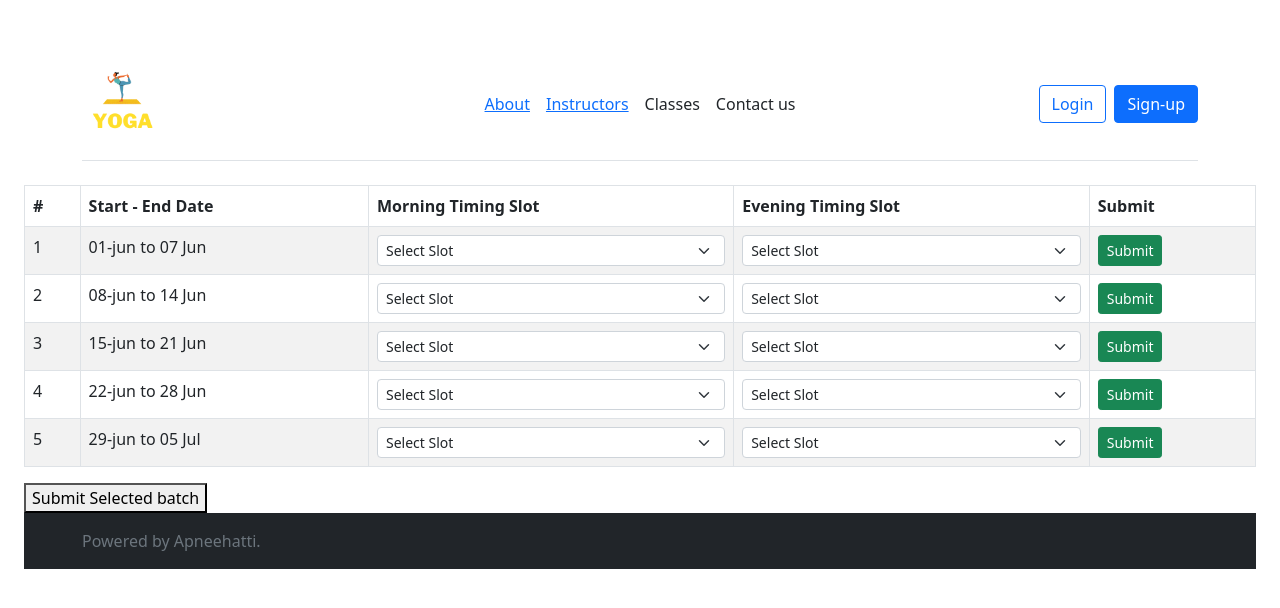
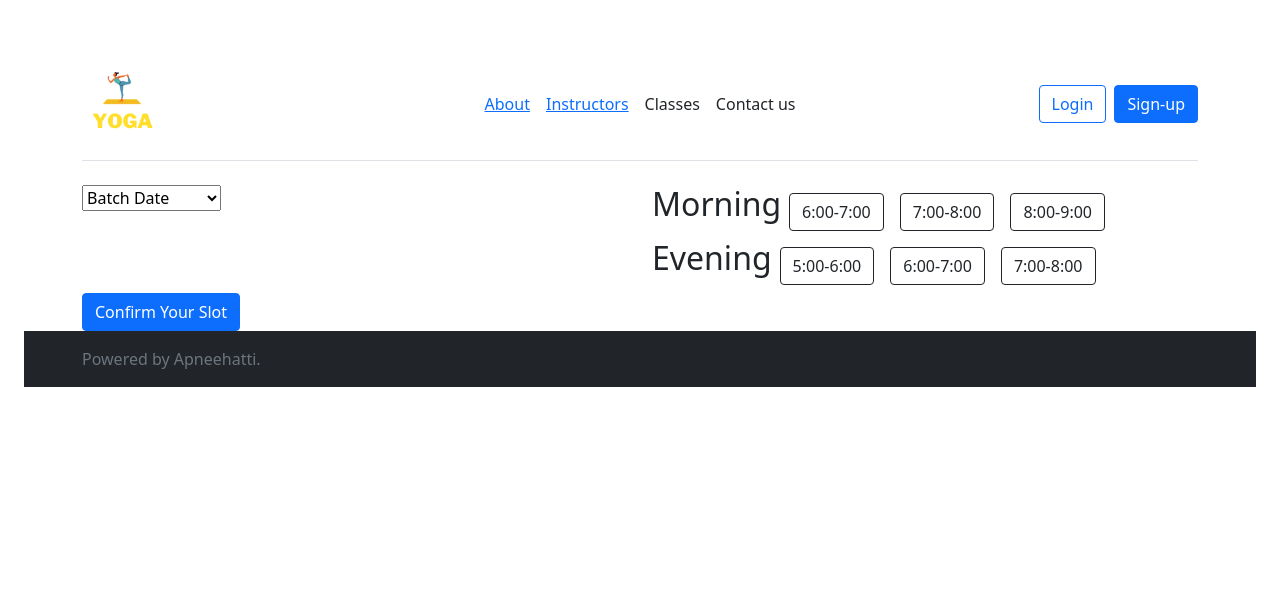
Before and after one commit to ni30gupta/sample, a React (Create React App) app: page /datepicker in a window 1280 px wide. Shown: the top 608 px of the page. Built offline with nearby package versions, Linux system fonts and the light colour scheme.

Commit message:
scheduler function ~ok do style now

```diff
--- /dev/null
+++ b/src/API/tutorschedule.js
@@ -0,0 +1,24 @@
+export const tuterSchedule = [
+    {
+        id: 1,
+        batchDate: "1 Jun to 7 Jun"
+
+    },
+
+    {
+        id: 2,
+        batchDate: "8 Jun to 14 Jun"
+
+    },
+
+    {
+        id: 3,
+        batchDate: "14 Jun to 20 Jun"
+
+    },
+]
+
+export const timing = {
+    morningTime: ["6:00-7:00", "7:00-8:00", "8:00-9:00",],
+    eveningTime: ["5:00-6:00", "6:00-7:00", "7:00-8:00"]
+}
--- a/src/component/BookingProcess.css
+++ b/src/component/BookingProcess.css
@@ -1,11 +1,9 @@
-#root
-  > div
-  > div
-  > div
-  > div.MuiTableContainer-root.makeStyles-container-12
-  > table
-  > thead
-  > tr
-  > th:nth-child(1) {
-  background-color: aqua !important;
+.submit-btn:focus {
+  background-color: black !important;
+  color: white;
 }
+
+.timing-chart {
+  display: flex;
+  flex-direction: row;
+}
--- a/src/component/BookingProcess.js
+++ b/src/component/BookingProcess.js
@@ -1,7 +1,9 @@
-import { Button, Dropdown } from 'bootstrap'
+import { Dropdown } from 'bootstrap'
 import React from 'react'
-import { DropdownButton, Table } from 'react-bootstrap'
+import { Col, Container, Button, DropdownButton, Row, Table } from 'react-bootstrap'
 
+import { tuterSchedule, timing } from '../API/tutorschedule'
+import './BookingProcess.css'
 
 
 export default class BookingProcess extends React.Component {
@@ -10,165 +12,74 @@ export default class BookingProcess extends React.Component {
         super(props)
 
         this.state = {
-            bookedClass: [],
-            batch1Morning: "",
-            batch1Evening: ""
+            batchId: null,
+            dateRange: null,
+            morningTimeRange: null,
+            eveningTimeRange: null
 
         }
     }
 
+    classesBooked = {}
 
-    handleSubmit(event) {
-        // event.preventDefault();
-        console.log(event.target.value)
+    setClasses = () => {
+        this.classesBooked = { ...this.state }
+        console.log(this.classesBooked)
 
     }
 
 
-    submitClass = () => {
 
 
-        this.setState({ bookedClass: [...this.state.bookedClass, this.state.batch1Evening, this.state.batch1Morning] },
-            () => console.log(this.state.bookedClass))
+    render() {
+        return (
+            <Container>
+                <Row className="d-flex justify-between">
+                    <Col >
+                        <select onChange={(e) => this.setState({ dateRange: e.target.value })} >
+                            <option value="none" selected>Batch Date</option>
+                            {
+                                tuterSchedule.map((data) => {
+                                    return (
+                                        <option value={data.batchDate} > {data.batchDate}</option>
+                                    )
+                                })
+                            }
+                        </select>
+                    </Col>
+                    <Col>
+                        <div className="timing-chart">
+                            <h2>Morning</h2>
+                            {
+                                timing.morningTime.map((time) => {
+                                    return (
+                                        <div>
+                                            <Button onClick={(e) => this.setState({ morningTimeRange: e.target.innerHTML })} className="m-2 submit-btn" variant="outline-dark">{time}</Button>
+                                        </div>
+                                    )
+                                })
+                            }
+                        </div>
+                        <div className="timing-chart">
+                            <h2>Evening </h2>
+                            {
+                                timing.eveningTime.map((time) => {
+                                    return (
+                                        <div>
+                                            <Button onClick={(e) => this.setState({ eveningTimeRange: e.target.innerHTML })} className="m-2 submit-btn" variant="outline-dark">{time}</Button>
+                                        </div>
+                                    )
+                                })
+                            }
+                        </div>
+                    </Col>
 
-    }
-    render() {
-        const data = { batch: "01-jun to 07 Jun" }
-        console.log(this.state.value)
-        return (
-            <div>
-                <Table striped bordered hover>
-                    <thead>
-                        <tr>
-                            <th>#</th>
-                            <th>Start - End Date</th>
-                            <th>Morning Timing Slot</th>
-                            <th>Evening Timing Slot</th>
-                            <th>Submit</th>
-                        </tr>
-                    </thead>
+                </Row>
+                <div className="d-flex align-items-center justify-center">
+                    <Button onClick={this.setClasses} >Confirm Your Slot</Button>
 
-
-                    <tbody>
-                        <tr>
-                            <td>1</td>
-                            <td>{data.batch}</td>
-                            <td>
-                                <select onChange={(e) => this.setState({ batch1Morning: e.target.value })} className="form-select form-select-sm" aria-label=".form-select-sm example">
-                                    <option value="" selected >Select Slot</option>
-                                    <option value={`${data.batch}_Morning_6:00 to 7:00`} >6:00 to 7:00</option>
-                                    <option value={`${data.batch}_Morning_7:00 to 8:00`} >7:00 to 8:00</option>
-                                </select>
-                            </td>
-                            <td>
-                                <select onChange={(e) => this.setState({ batch1Evening: e.target.value })} className="form-select form-select-sm" aria-label=".form-select-sm example">
-                                    <option selected >Select Slot</option>
-                                    <option value={`${data.batch}_Evening_5:00 to 6:00`} >5:00 to 6:00</option>
-                                    <option value={`${data.batch}_Evening_6:00 to 7:00`}>6:00 to 7:00</option>
-                                </select>
-                            </td>
-                            <td>
-                                <button className='btn btn-sm btn-block btn-success'>Submit</button>
-                            </td>
-                        </tr>
-
-
-                        <tr>
-                            <td>2</td>
-                            <td>08-jun to 14 Jun</td>
-                            <td>
-                                <select className="form-select form-select-sm" aria-label=".form-select-sm example">
-                                    <option selected >Select Slot</option>
-                                    <option value="1">6:00 to 7:00</option>
-                                    <option value="2">7:00 to 8:00</option>
-                                </select>
-                            </td>
-                            <td>
-                                <select className="form-select form-select-sm" aria-label=".form-select-sm example">
-                                    <option selected >Select Slot</option>
-                                    <option value="1">5:00 to 6:00</option>
-                                    <option value="2">6:00 to 7:00</option>
-                                </select>
-                            </td>
-                            <td>
-                                <button className='btn btn-sm btn-block btn-success'>Submit</button>
-                            </td>
-                        </tr>
-
-
-                        <tr>
-                            <td>3</td>
-                            <td>15-jun to 21 Jun</td>
-                            <td>
-                                <select className="form-select form-select-sm" aria-label=".form-select-sm example">
-                                    <option selected >Select Slot</option>
-                                    <option value="1">6:00 to 7:00</option>
-                                    <option value="2">7:00 to 8:00</option>
-                                </select>
-                            </td>
-                            <td>
-                                <select className="form-select form-select-sm" aria-label=".form-select-sm example">
-                                    <option selected >Select Slot</option>
-                                    <option value="1">5:00 to 6:00</option>
-                                    <option value="2">6:00 to 7:00</option>
-                                </select>
-                            </td>
-                            <td>
-                                <button className='btn btn-sm btn-block btn-success'>Submit</button>
-                            </td>
-                        </tr>
-
-
-                        <tr>
-                            <td>4</td>
-                            <td>22-jun to 28 Jun</td>
-                            <td>
-                                <select className="form-select form-select-sm" aria-label=".form-select-sm example">
-                                    <option selected >Select Slot</option>
-                                    <option value="1">6:00 to 7:00</option>
-                                    <option value="2">7:00 to 8:00</option>
-                                </select>
-                            </td>
-                            <td>
-                                <select className="form-select form-select-sm" aria-label=".form-select-sm example">
-                                    <option selected >Select Slot</option>
-                                    <option value="1">5:00 to 6:00</option>
-                                    <option value="2">6:00 to 7:00</option>
-                                </select>
-                            </td>
-                            <td>
-                                <button className='btn btn-sm btn-block btn-success'>Submit</button>
-                            </td>
-                        </tr>
-
-
-                        <tr>
-                            <td>5</td>
-                            <td>29-jun to 05 Jul</td>
-                            <td>
-                                <select className="form-select form-select-sm" aria-label=".form-select-sm example">
-                                    <option selected >Select Slot</option>
-                                    <option value="1">6:00 to 7:00</option>
-                                    <option value="2">7:00 to 8:00</option>
-                                </select>
-                            </td>
-                            <td>
-                                <select className="form-select form-select-sm" aria-label=".form-select-sm example">
-                                    <option selected >Select Slot</option>
-                                    <option value="1">5:00 to 6:00</option>
-                                    <option value="2">6:00 to 7:00</option>
-                                </select>
-                            </td>
-                            <td>
-                                <button className='btn btn-sm btn-block btn-success'>Submit</button>
-                            </td>
-                        </tr>
-
-                    </tbody>
-                </Table>
-
-                <button onClick={this.submitClass}> Submit Selected batch</button>
-            </div>
+                </div>
+            </Container>
         )
     }
 }
```
